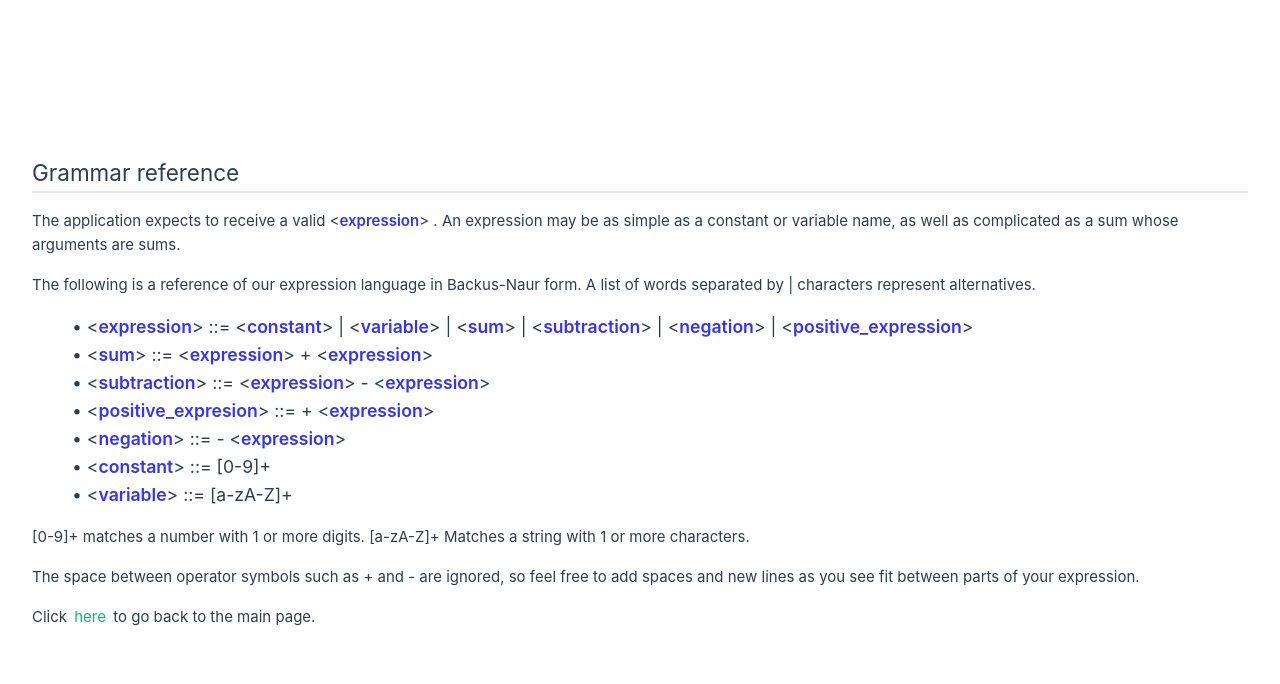
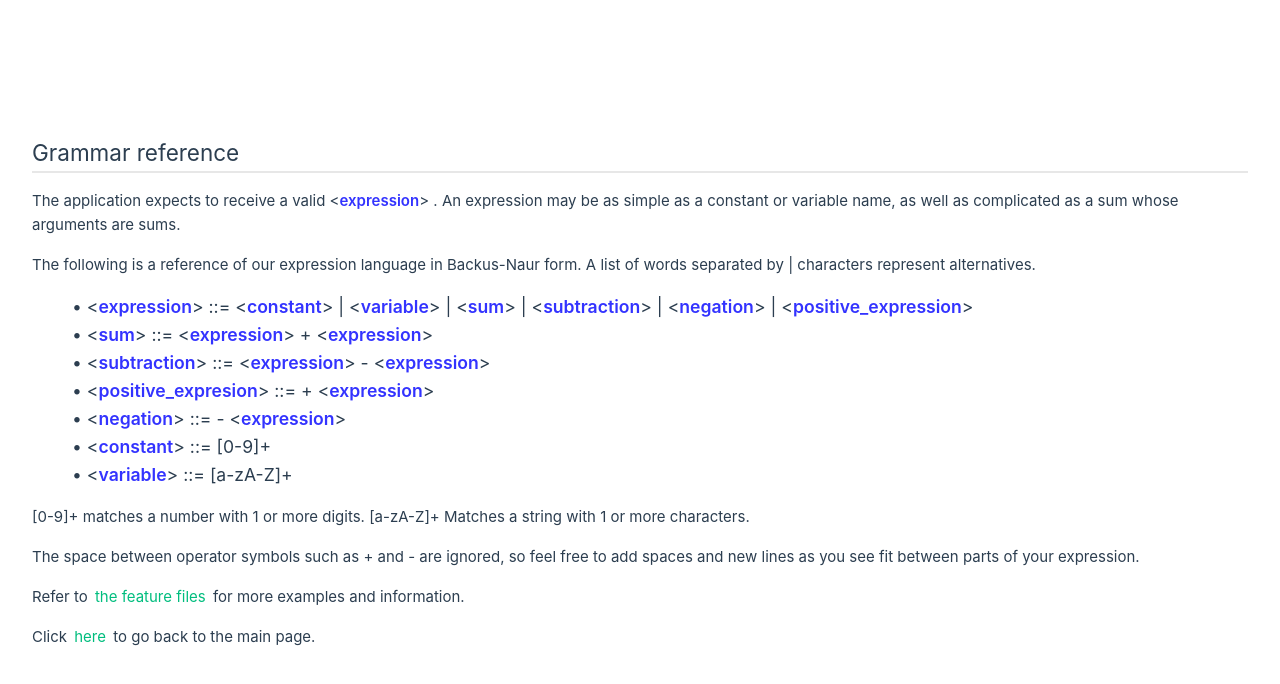
Before and after one commit to enrique-guillen/sym_differ_vue, a Vue app: page /grammarreference in a window 1280 px wide. Shown: the top 684 px of the page. Built offline with nearby package versions, Linux system fonts and the light colour scheme.

Commit message:
Link to feature files in Grammar Reference

```diff
--- a/src/components/SymDifferGrammarReference.vue
+++ b/src/components/SymDifferGrammarReference.vue
@@ -1,5 +1,7 @@
 <script setup>
+import { ref } from 'vue';
 import NamedToken from './SymDifferNamedToken.vue';
+const featureFilesLink = ref(import.meta.env.VITE_APP_FEATURE_FILE);
 </script>
 
 <template>
@@ -58,6 +60,12 @@ import NamedToken from './SymDifferNamedToken.vue';
     </p>
 
     <p>
+      Refer to
+      <a :href="featureFilesLink" target="_blank">the feature files</a>
+      for more examples and information.
+    </p>
+
+    <p>
       Click <RouterLink to="/">here</RouterLink> to go back to the main page.
     </p>
   </div>
```
